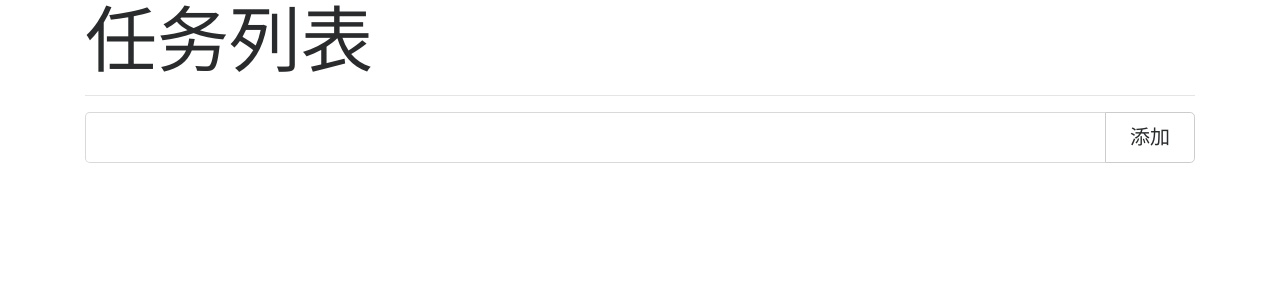
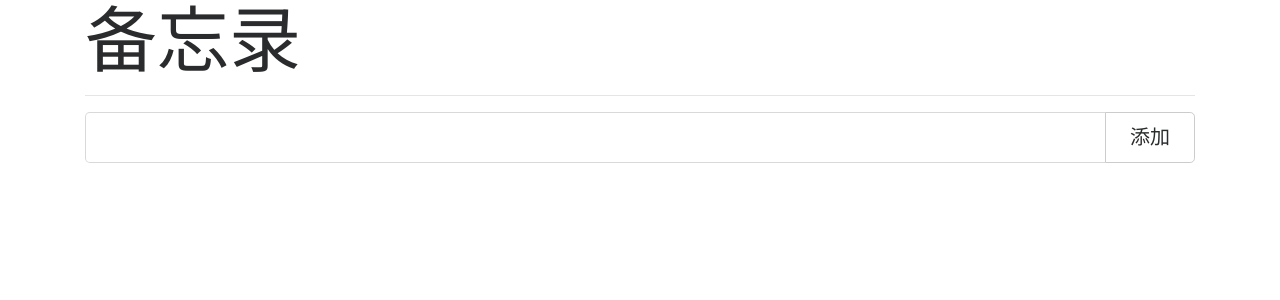
Before and after one commit to virgo02014/virgo02014.github.io, a Jekyll site: the page task.html, which Jekyll copies as it is, in a window 1280 px wide. Shown: the top 300 px of the page. Built offline with Jekyll 4.4.1, drawn with Linux system fonts in a browser that asks for light colours; nearby versions of some CDN libraries.

Commit message:
Update task.html

```diff
--- a/task.html
+++ b/task.html
@@ -2,7 +2,7 @@
 <html lang="en">
 <head>
     <meta http-equiv="Content-Type" content="text/html; charset=utf-8" />
-    <title>任务列表</title>
+    <title>备忘录</title>
     <meta name="keywords" content="javascript,angular,bootstrap,virgo,任务清单小项目,任务列表小项目" />
     <meta name="description" content="此任务清单支持添加删除任务,查看所有历史记录和清空记录功能。" />
     <link rel="stylesheet" type="text/css" href="https://cdn.bootcss.com/bootstrap/4.0.0-alpha.6/css/bootstrap.min.css">
@@ -15,7 +15,7 @@
 </head>
 <body class="container" ng-app="Task" ng-controller="tackCtrl">
     <header>
-        <h1 class="display-3">任务列表
+        <h1 class="display-3">备忘录
         <div class="float-right" ng-if="todoList.length">
             <button type="button" class="btn btn-secondary" ng-click="clearRecords()"
                     data-toggle="modal" data-target="#exampleModalLong">清空记录</button>
```
